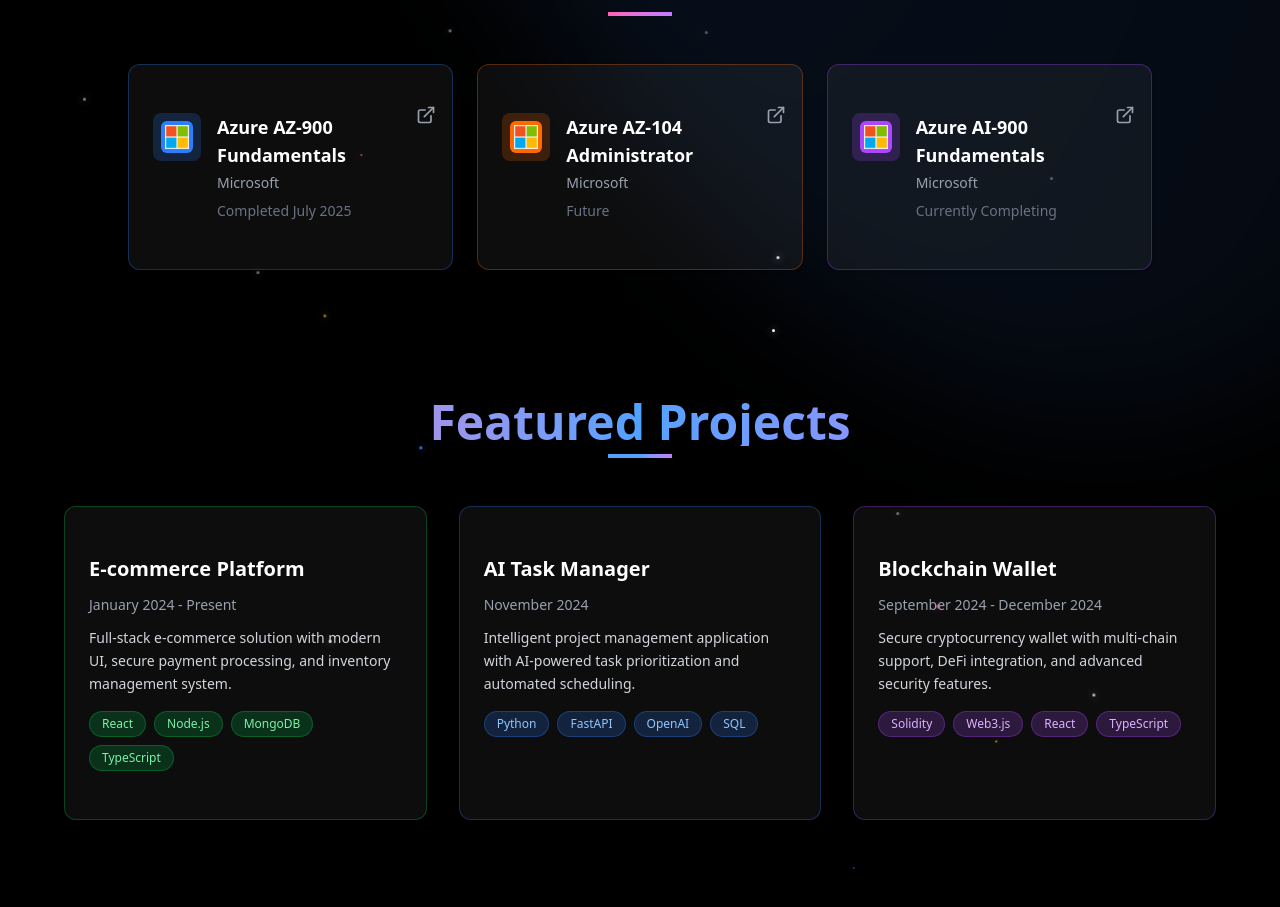
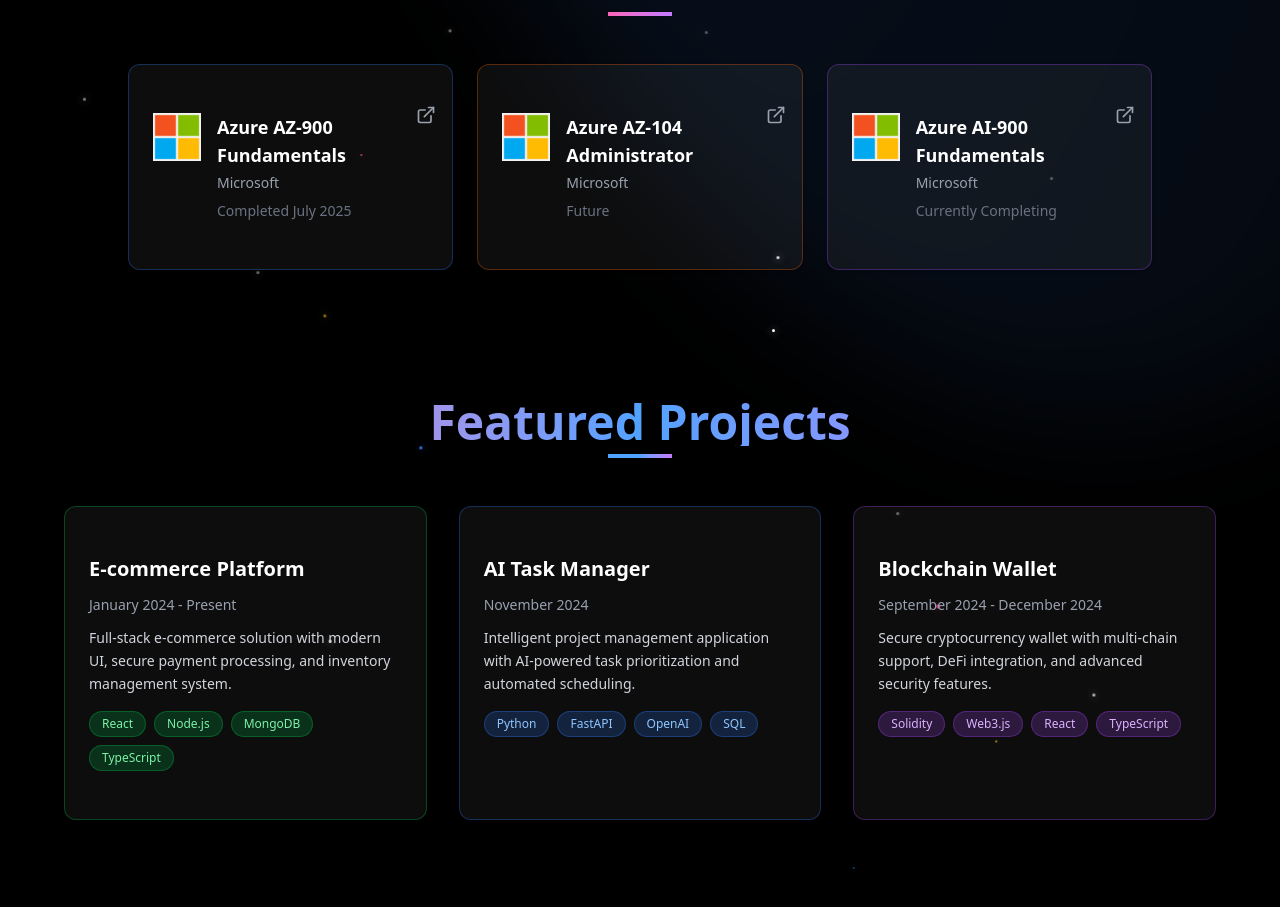
Before and after one commit to AverageNftEnjoyer/ReactPortfolio, a React (Vite) app: page / in a window 1280 px wide. Shown: the part 3093-4000 px from the top of the page. Built offline with nearby package versions, Linux system fonts and the light colour scheme.

Commit message:
Removed Color from Icons

```diff
--- a/src/App.tsx
+++ b/src/App.tsx
@@ -1024,7 +1024,6 @@
       {/* Certification Card 1 */}
       <Card className="bg-white/5 border border-blue-500/30 hover:bg-white/10 hover:border-blue-400/50 hover:scale-105 transition-all duration-300 hover:shadow-2xl hover:shadow-blue-500/60 group">
         <CardContent className="p-6 relative">
-          {/* External link icon for certificate */}
           <a
             href="/assets/az900.pdf"
             target="_blank"
@@ -1035,15 +1034,11 @@
             <ExternalLink className="w-5 h-5" />
           </a>
           <div className="flex items-start space-x-4">
-            <div className="w-12 h-12 bg-blue-500/20 rounded-lg flex items-center justify-center group-hover:bg-blue-500/30 transition-colors duration-300">
-              <div className="w-8 h-8 bg-blue-500 rounded-md flex items-center justify-center overflow-hidden">
             <img
               src="/assets/microsoft.png"
               alt="Microsoft Logo"
-                  className="w-6 h-6 object-contain"
+              className="w-12 h-12 object-contain"
             />
-              </div>
-            </div>
             <div className="flex-1">
               <h3 className="text-white font-semibold text-lg mb-1">Azure AZ-900 Fundamentals</h3>
               <p className="text-gray-400 text-sm mb-2">Microsoft</p>
@@ -1066,15 +1061,11 @@
             <ExternalLink className="w-5 h-5" />
           </a>
           <div className="flex items-start space-x-4">
-            <div className="w-12 h-12 bg-orange-500/20 rounded-lg flex items-center justify-center group-hover:bg-orange-500/30 transition-colors duration-300">
-              <div className="w-8 h-8 bg-orange-500 rounded-md flex items-center justify-center overflow-hidden">
             <img
               src="/assets/microsoft.png"
               alt="Microsoft Logo"
-                  className="w-6 h-6 object-contain"
+              className="w-12 h-12 object-contain"
             />
-              </div>
-            </div>
             <div className="flex-1">
               <h3 className="text-white font-semibold text-lg mb-1">Azure AZ-104 Administrator</h3>
               <p className="text-gray-400 text-sm mb-2">Microsoft</p>
@@ -1097,15 +1088,11 @@
             <ExternalLink className="w-5 h-5" />
           </a>
           <div className="flex items-start space-x-4">
-            <div className="w-12 h-12 bg-purple-500/20 rounded-lg flex items-center justify-center group-hover:bg-purple-500/30 transition-colors duration-300">
-              <div className="w-8 h-8 bg-purple-500 rounded-md flex items-center justify-center overflow-hidden">
             <img
               src="/assets/microsoft.png"
               alt="Microsoft Logo"
-                  className="w-6 h-6 object-contain"
+              className="w-12 h-12 object-contain"
             />
-              </div>
-            </div>
             <div className="flex-1">
               <h3 className="text-white font-semibold text-lg mb-1"> Azure AI-900 Fundamentals</h3>
               <p className="text-gray-400 text-sm mb-2">Microsoft</p>
@@ -1117,6 +1104,7 @@
     </div>
   </div>
 </section>
+
 
 
         {/* Projects Section */}
```
Lines whose indentation alone changed are shown as unchanged.
